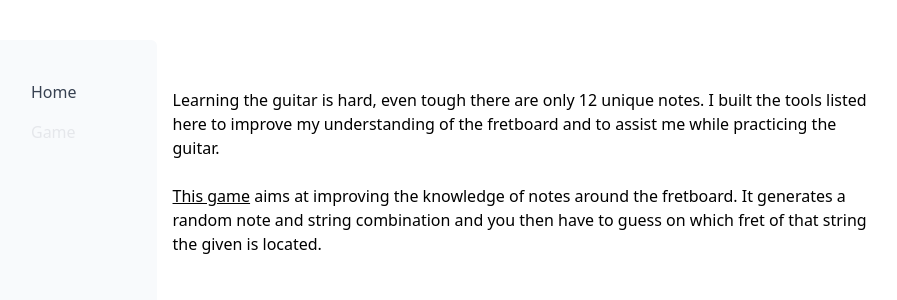
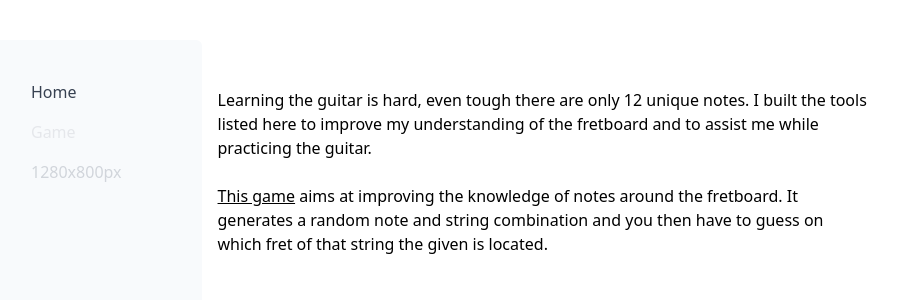
Before and after one commit to matthiasweiss/guitar-notes, a React (Vite) app: page / in a window 1280 px wide. Shown: the top 300 px of the page, without its empty margins (201-1098 px from the left). Built offline with nearby package versions, Linux system fonts and the light colour scheme.

Commit message:
Add dimensions Update meta content width

```diff
--- a/index.html
+++ b/index.html
@@ -2,10 +2,7 @@
 <html lang="en" class="h-full w-full">
   <head>
     <meta charset="UTF-8" />
-    <meta
-      name="viewport"
-      content="width=device-width, initial-scale=1, maximum-scale=1"
-    />
+    <meta name="viewport" content="width=device-width, initial-scale=1" />
     <title>Guitar Notes</title>
   </head>
   <body class="h-full w-full">
--- a/src/components/navbar.tsx
+++ b/src/components/navbar.tsx
@@ -11,8 +11,8 @@ export const Navbar = () => {
   const { pathname } = useLocation();
 
   return (
-    <div className="flex h-full flex-col gap-4 rounded-md bg-slate-50 px-6 py-10 sm:px-10 md:p-10 md:pb-44 md:pr-20 lg:h-fit">
-      <ul className="flex flex-col gap-4">
+    <div className="flex h-full flex-col gap-4 rounded-md bg-slate-50 px-6 py-10 sm:px-10 md:p-10 lg:h-fit lg:pb-44 lg:pr-20">
+      <ul className="flex flex-1 flex-col gap-4">
         {LINKS.map((link) => {
           return (
             <li key={link.path}>
@@ -29,6 +29,9 @@ export const Navbar = () => {
           );
         })}
       </ul>
+      <div className="mt-auto text-gray-300">
+        {window.innerWidth}x{window.innerHeight}px
+      </div>
     </div>
   );
 };
--- a/src/screens/game/game.tsx
+++ b/src/screens/game/game.tsx
@@ -1,8 +1,6 @@
 import { ReactNode, useMemo, useState } from 'react';
-import { Link } from 'react-router-dom';
 import { twMerge } from 'tailwind-merge';
 import { CircleOfFifths } from '../../components/circle-of-fifths';
-import { PATHS } from '../../constants';
 import { GuitarString, useGuitarStrings } from '../../hooks/use-guitar-strings';
 import { Note, useNotes } from '../../hooks/use-notes';
 import { calculateFret } from './calculate-fret';
@@ -176,7 +174,6 @@ export const Game = () => {
         >
           Restart game
         </button>
-        <Link to={PATHS.HOME}> or go back to home page</Link>
       </div>
     ),
   };
```
